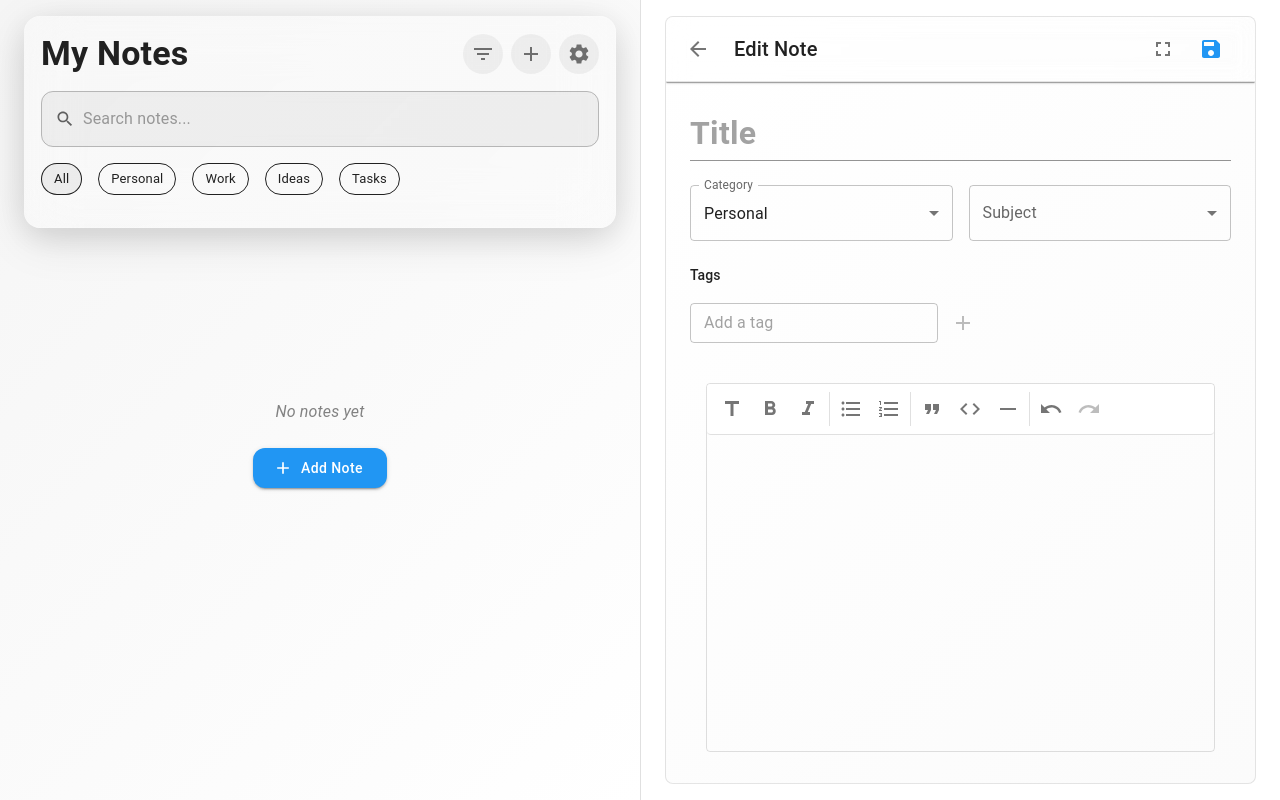
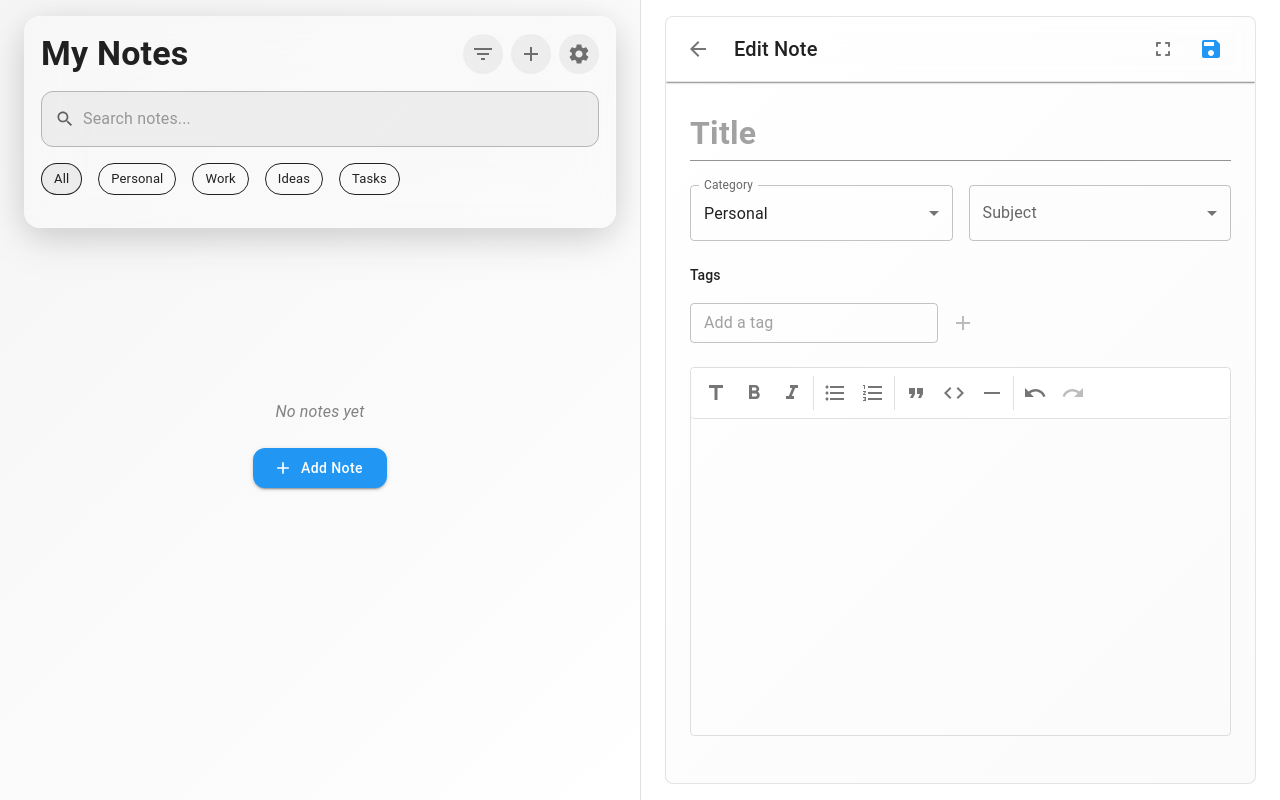
Before and after one commit to Sahil390/quick-note, a React (Create React App) app: page /new in a window 1280 px wide. Built offline with nearby package versions, Linux system fonts and the light colour scheme.

Commit message:
refactor: Enhance NoteEditor component with fullscreen functionality and responsive design improvements

```diff
--- a/src/components/NoteEditor.js
+++ b/src/components/NoteEditor.js
@@ -17,6 +17,8 @@ import {
   Tooltip,
   Container,
   Divider,
+  useMediaQuery,
+  useTheme,
 } from '@mui/material';
 import {
   ArrowBack as ArrowBackIcon,
@@ -25,6 +27,8 @@ import {
   Fullscreen as FullscreenIcon,
   FullscreenExit as FullscreenExitIcon,
   Delete as DeleteIcon,
+  FullscreenRounded,
+  FullscreenExitRounded,
 } from '@mui/icons-material';
 import { useSelector, useDispatch } from 'react-redux';
 import { addNote, updateNote, addTag, setFullscreen, resetFullscreen, addSubject, removeSubject } from '../store.js';
@@ -50,6 +54,10 @@ const NoteEditor = () => {
   const [isSaving, setIsSaving] = useState(false);
   const [subject, setSubject] = useState('');
   const [newSubject, setNewSubject] = useState('');
+  const [isEditorFullscreen, setIsEditorFullscreen] = useState(false);
+
+  const theme = useTheme();
+  const isMobile = useMediaQuery(theme.breakpoints.down('sm'));
 
   useEffect(() => {
     dispatch(resetFullscreen());
@@ -125,7 +133,7 @@ const NoteEditor = () => {
     setTags(tags.filter((tag) => tag !== tagToDelete));
   };
 
-  const handleFullscreenToggle = () => {
+  const handleToggleFullscreen = () => {
     dispatch(setFullscreen(!isFullscreen));
   };
 
@@ -144,12 +152,17 @@ const NoteEditor = () => {
     }
   };
 
+  const handleEditorFullscreen = () => {
+    setIsEditorFullscreen(!isEditorFullscreen);
+  };
+
   return (
     <Container
       maxWidth={isFullscreen ? 'lg' : 'xl'}
       sx={{
         height: '100vh',
-        py: 2,
+        py: isMobile ? 0 : 2,
+        px: isMobile ? 0 : 2,
         ...(isFullscreen && {
           position: 'fixed',
           top: 0,
@@ -157,6 +170,9 @@ const NoteEditor = () => {
           right: 0,
           bottom: 0,
           zIndex: 1300
+        }),
+        ...(isMobile && {
+          maxWidth: '100% !important'
         })
       }}
     >
@@ -180,11 +196,11 @@ const NoteEditor = () => {
             ? 'linear-gradient(135deg, rgba(30, 30, 30, 0.8) 0%, rgba(40, 40, 40, 0.8) 100%)'
             : 'linear-gradient(135deg, rgba(255, 255, 255, 0.8) 0%, rgba(250, 250, 250, 0.8) 100%)',
           backdropFilter: 'blur(10px)',
-          border: '1px solid',
+          border: isMobile ? 'none' : '1px solid',
           borderColor: theme => theme.palette.mode === 'dark'
             ? 'rgba(255, 255, 255, 0.1)'
             : 'rgba(0, 0, 0, 0.1)',
-          borderRadius: 2,
+          borderRadius: isMobile ? 0 : 2,
           overflow: 'hidden',
           display: 'flex',
           flexDirection: 'column',
@@ -253,18 +269,22 @@ const NoteEditor = () => {
             >
               {id === 'new' ? 'New Note' : 'Edit Note'}
             </Typography>
-            <Tooltip title={isFullscreen ? "Exit Fullscreen" : "Fullscreen"}>
+
+            {/* Add fullscreen button only for desktop */}
+            {!isMobile && (
+              <Tooltip title={isFullscreen ? "Exit fullscreen" : "Enter fullscreen"}>
                 <IconButton
+                  onClick={handleToggleFullscreen}
+                  sx={{ mr: 1 }}
                   component={motion.button}
                   whileHover={{ scale: 1.1 }}
                   whileTap={{ scale: 0.95 }}
-                transition={{ duration: 0.15 }}
-                onClick={handleFullscreenToggle}
-                sx={{ mr: 1 }}
                 >
-                {isFullscreen ? <FullscreenExitIcon /> : <FullscreenIcon />}
+                  {isFullscreen ? <FullscreenExitRounded /> : <FullscreenRounded />}
                 </IconButton>
               </Tooltip>
+            )}
+
             <Tooltip title="Save note">
               <IconButton
                 color="primary"
@@ -282,10 +302,12 @@ const NoteEditor = () => {
 
         <Box
           sx={{
-            p: 3,
+            p: isMobile ? 2 : 3,
             flexGrow: 1,
             overflow: 'auto',
-            height: isFullscreen ? 'calc(100vh - 64px)' : '100%'  // 64px is AppBar height
+            height: isFullscreen ? 'calc(100vh - 64px)' : '100%',
+            display: 'flex',
+            flexDirection: 'column'
           }}
         >
           <TextField
@@ -295,15 +317,19 @@ const NoteEditor = () => {
             value={title}
             onChange={(e) => setTitle(e.target.value)}
             sx={{
-              mb: 3,
+              mb: isMobile ? 2 : 3,
               '& .MuiInput-root': {
-                fontSize: '2rem',
+                fontSize: isMobile ? '1.5rem' : '2rem',
                 fontWeight: 600
               }
             }}
           />
 
-          <Stack direction={{ xs: 'column', sm: 'row' }} spacing={2} sx={{ mb: 3 }}>
+          <Stack
+            direction={{ xs: 'column', sm: 'row' }}
+            spacing={isMobile ? 1 : 2}
+            sx={{ mb: isMobile ? 2 : 3 }}
+          >
             <FormControl fullWidth>
               <InputLabel>Category</InputLabel>
               <Select
@@ -379,7 +405,12 @@ const NoteEditor = () => {
             </FormControl>
           </Stack>
 
-          <Box sx={{ mb: 3 }}>
+          <Box sx={{
+            mb: isMobile ? 2 : 3,
+            '& .tiptap': {
+              minHeight: isMobile ? 'calc(100vh - 300px)' : 'auto'
+            }
+          }}>
             <Typography variant="subtitle2" sx={{ mb: 1 }}>
               Tags
             </Typography>
@@ -458,11 +489,93 @@ const NoteEditor = () => {
             </Box>
           </Box>
 
-          <Box sx={{ flex: 1, overflow: 'auto', p: 2 }}>
+          <Box sx={{
+            flex: 1,
+            position: 'relative',
+          }}>
+            <Box
+              component={motion.div}
+              animate={{
+                position: isEditorFullscreen ? 'fixed' : 'relative',
+                top: isEditorFullscreen ? 0 : 'auto',
+                left: isEditorFullscreen ? 0 : 'auto',
+                right: isEditorFullscreen ? 0 : 'auto',
+                bottom: isEditorFullscreen ? 0 : 'auto',
+                width: '100%',
+                height: isEditorFullscreen ? '100vh' : 'auto',
+                backgroundColor: theme => theme.palette.background.paper,
+                zIndex: isEditorFullscreen ? 1400 : 'auto',
+                padding: isEditorFullscreen ? 3 : 0
+              }}
+              transition={{
+                type: "spring",
+                stiffness: 300,
+                damping: 30
+              }}
+            >
+              {/* Fullscreen Header */}
+              {isEditorFullscreen && (
+                <AppBar
+                  position="fixed"
+                  color="default"
+                  elevation={1}
+                  sx={{
+                    top: 0,
+                    background: theme => theme.palette.mode === 'dark'
+                      ? 'rgba(0, 0, 0, 0.8)'
+                      : 'rgba(255, 255, 255, 0.8)',
+                    backdropFilter: 'blur(10px)',
+                  }}
+                >
+                  <Toolbar>
+                    <Typography variant="h6" sx={{ flex: 1 }}>
+                      {title || 'Untitled Note'}
+                    </Typography>
+                    <Tooltip title="Exit fullscreen">
+                      <IconButton onClick={handleEditorFullscreen}>
+                        <FullscreenExitRounded />
+                      </IconButton>
+                    </Tooltip>
+                  </Toolbar>
+                </AppBar>
+              )}
+
+              {/* Editor Content */}
+              <Box sx={{
+                mt: isEditorFullscreen ? 8 : 0,
+                position: 'relative'
+              }}>
                 <RichTextEditor
                   content={content}
                   onChange={setContent}
                 />
+
+                {/* Fullscreen toggle button */}
+                {!isEditorFullscreen && !isMobile && (
+                  <Tooltip title="Enter fullscreen">
+                    <IconButton
+                      onClick={handleEditorFullscreen}
+                      sx={{
+                        position: 'absolute',
+                        top: 8,
+                        right: 8,
+                        backgroundColor: theme => theme.palette.mode === 'dark'
+                          ? 'rgba(0,0,0,0.2)'
+                          : 'rgba(255,255,255,0.2)',
+                        backdropFilter: 'blur(4px)',
+                        '&:hover': {
+                          backgroundColor: theme => theme.palette.mode === 'dark'
+                            ? 'rgba(0,0,0,0.3)'
+                            : 'rgba(255,255,255,0.3)',
+                        }
+                      }}
+                    >
+                      <FullscreenRounded />
+                    </IconButton>
+                  </Tooltip>
+                )}
+              </Box>
+            </Box>
           </Box>
         </Box>
       </Paper>
--- a/src/index.css
+++ b/src/index.css
@@ -1,5 +1,8 @@
 body {
   margin: 0;
+  padding: 0;
+  overflow-y: auto;
+  overflow-x: hidden;
   font-family: -apple-system, BlinkMacSystemFont, 'Segoe UI', 'Roboto', 'Oxygen',
     'Ubuntu', 'Cantarell', 'Fira Sans', 'Droid Sans', 'Helvetica Neue',
     sans-serif;
@@ -7,6 +10,16 @@ body {
   -moz-osx-font-smoothing: grayscale;
 }
 
+/* Remove scrollbars but keep functionality */
+::-webkit-scrollbar {
+  display: none;
+}
+
+* {
+  -ms-overflow-style: none;  /* IE and Edge */
+  scrollbar-width: none;  /* Firefox */
+}
+
 code {
   font-family: source-code-pro, Menlo, Monaco, Consolas, 'Courier New',
     monospace;
```
Lines whose indentation alone changed are shown as unchanged.
